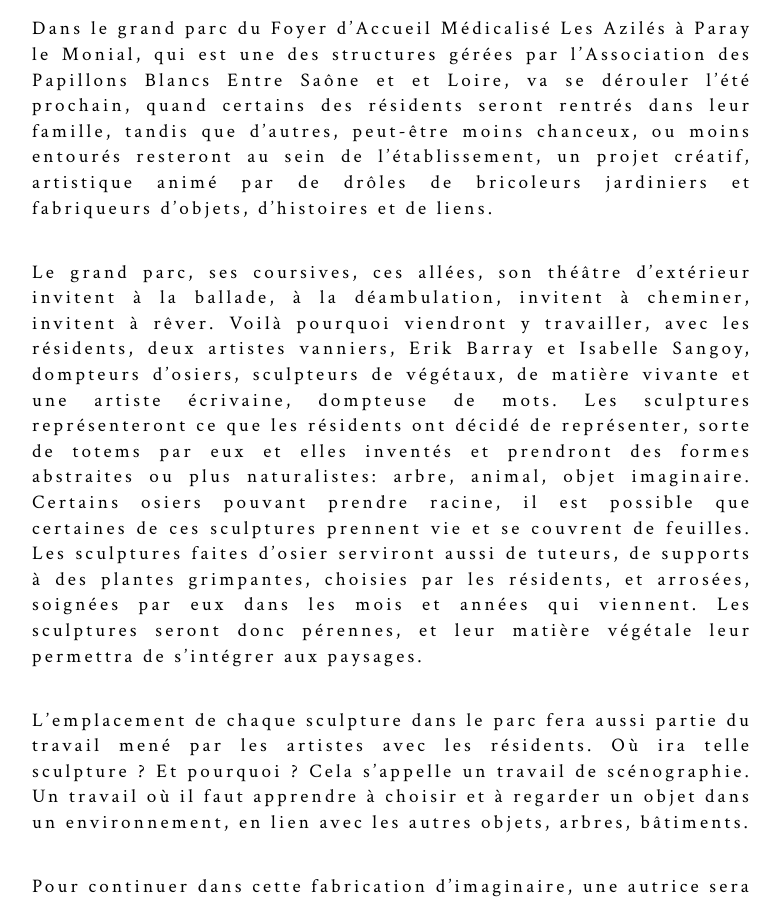
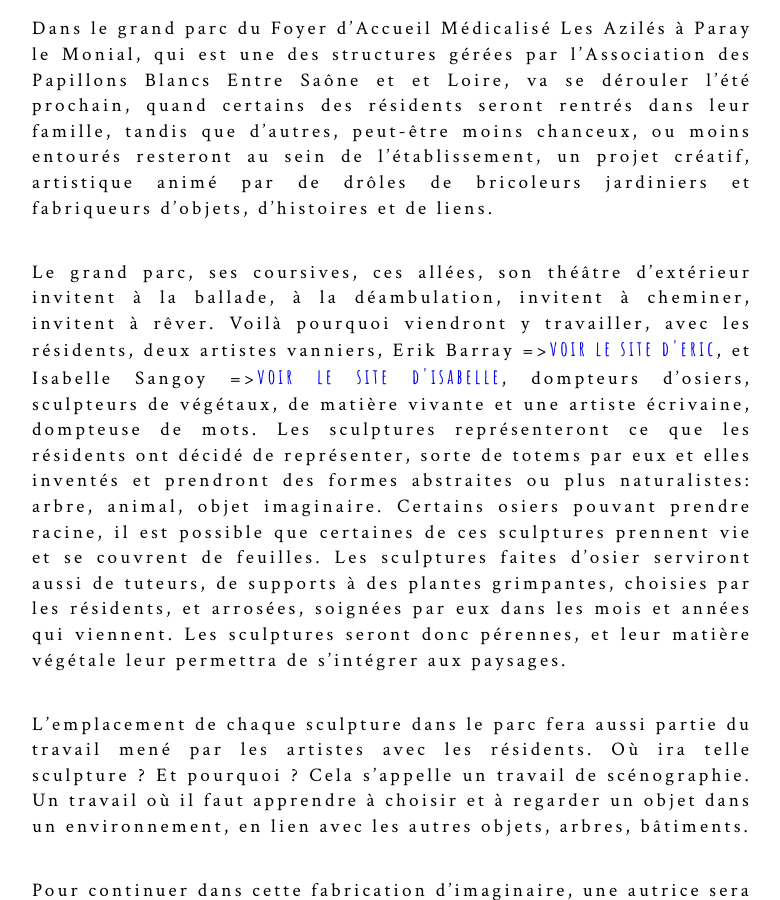
Before and after one commit to leshnik/revertouthaut, a Jekyll site: the page built from brins-d-histoires.md, in a window 1280 px wide and 900 px high, scrolled down 370 px. Shown: the whole window, without its empty margins (248-1028 px from the left). Built offline with Jekyll 4.4.1, drawn with Linux system fonts in a browser that asks for light colours.

Commit message:
brins add site hrefs eric & isa

```diff
--- a/brins-d-histoires.md
+++ b/brins-d-histoires.md
@@ -8,7 +8,7 @@ summary:
 
 <p class="intro-text">Dans le grand parc du Foyer d’Accueil Médicalisé Les Azilés à Paray le Monial, qui est une des structures gérées par l’Association des Papillons Blancs Entre Saône et et Loire, va se dérouler l’été prochain, quand certains des résidents seront rentrés dans leur famille, tandis que d’autres, peut-être moins chanceux, ou moins entourés resteront au sein de l’établissement, un projet créatif, artistique animé par de drôles de bricoleurs jardiniers et fabriqueurs d’objets, d’histoires et de liens.</p>
 
-<p class="intro-text">Le grand parc, ses coursives, ces allées, son théâtre d’extérieur invitent à la ballade, à la déambulation, invitent à cheminer, invitent à rêver. Voilà pourquoi viendront y travailler, avec les résidents, deux artistes vanniers, Erik Barray et Isabelle Sangoy, dompteurs d’osiers, sculpteurs de végétaux, de matière vivante et une artiste écrivaine, dompteuse de mots.  Les sculptures représenteront ce que les résidents ont décidé de représenter, sorte de totems par eux et elles inventés et prendront des formes abstraites ou plus naturalistes: arbre, animal, objet imaginaire. Certains osiers pouvant prendre racine, il est possible que certaines de ces sculptures prennent vie et se couvrent de feuilles. Les sculptures faites d’osier serviront aussi de tuteurs, de supports à des plantes grimpantes, choisies par les résidents, et arrosées, soignées par eux dans les mois et années qui viennent.  Les sculptures seront donc pérennes, et leur matière végétale leur permettra de s’intégrer aux paysages.</p>
+<p class="intro-text">Le grand parc, ses coursives, ces allées, son théâtre d’extérieur invitent à la ballade, à la déambulation, invitent à cheminer, invitent à rêver. Voilà pourquoi viendront y travailler, avec les résidents, deux artistes vanniers, Erik Barray =><a href="https://www.atelier-erik-barray.com/" rel="noopener noreferrer" target="_blank">voir le site d'eric</a>, et Isabelle Sangoy =><a href="https://www.isabellesangoy.com/" rel="noopener noreferrer" target="_blank">voir le site d'isabelle</a>, dompteurs d’osiers, sculpteurs de végétaux, de matière vivante et une artiste écrivaine, dompteuse de mots.  Les sculptures représenteront ce que les résidents ont décidé de représenter, sorte de totems par eux et elles inventés et prendront des formes abstraites ou plus naturalistes: arbre, animal, objet imaginaire. Certains osiers pouvant prendre racine, il est possible que certaines de ces sculptures prennent vie et se couvrent de feuilles. Les sculptures faites d’osier serviront aussi de tuteurs, de supports à des plantes grimpantes, choisies par les résidents, et arrosées, soignées par eux dans les mois et années qui viennent.  Les sculptures seront donc pérennes, et leur matière végétale leur permettra de s’intégrer aux paysages.</p>
 
 <p class="intro-text">L’emplacement de chaque sculpture dans le parc fera aussi partie du travail mené par les artistes avec les résidents. Où ira telle sculpture ? Et pourquoi ? Cela s’appelle un travail de scénographie. Un travail où il faut apprendre à choisir et à regarder un objet dans un environnement, en lien avec les autres objets, arbres, bâtiments.</p>
 
```
